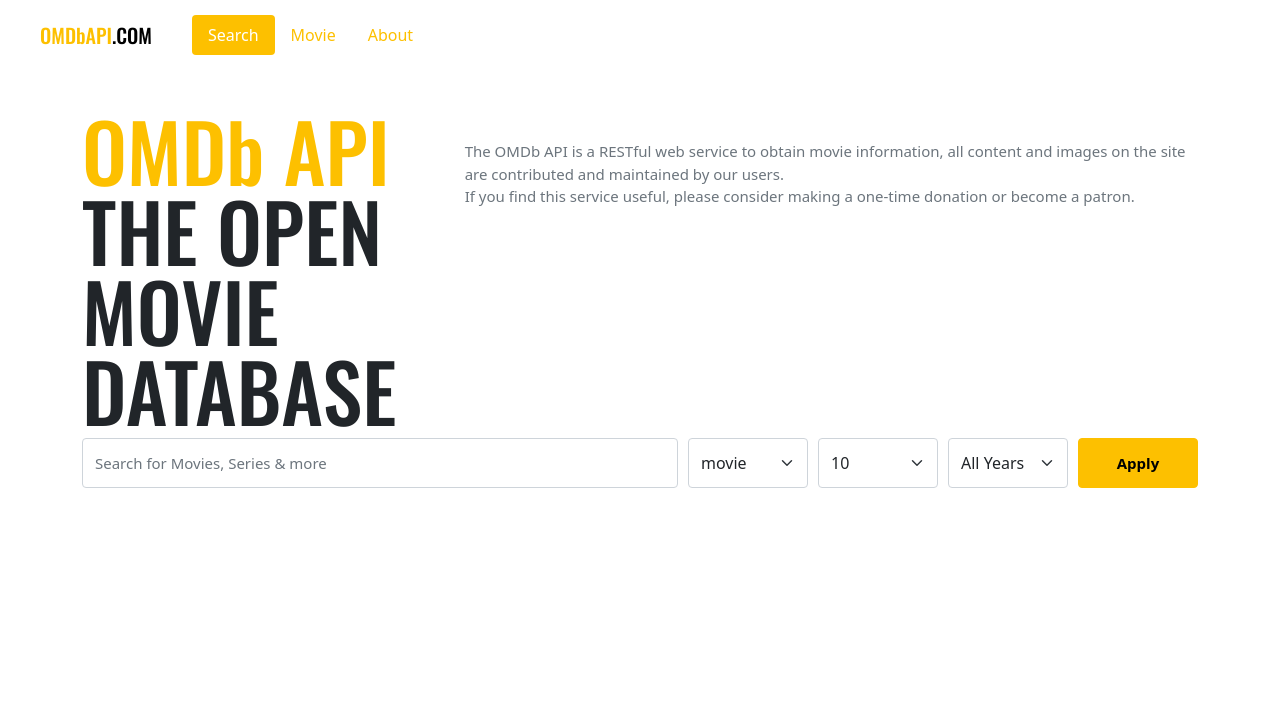
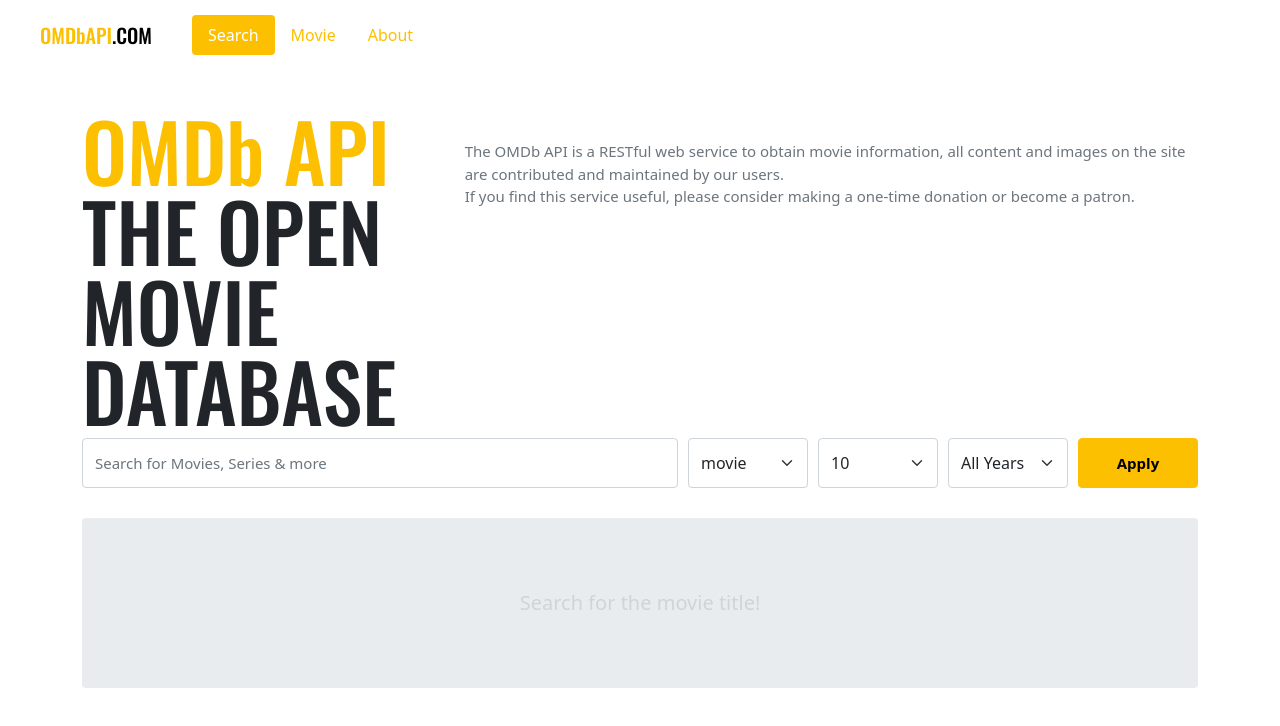
Before and after one commit to beenjh6088/vue-movie-app, a Vue app: page / in a window 1280 px wide. Shown: the top 726 px of the page. Built offline with nearby package versions, Linux system fonts and the light colour scheme.

Commit message:
to 21. 에러 메시지 출력과 로딩 애니메이션

```diff
--- a/src/components/MovieList.vue
+++ b/src/components/MovieList.vue
@@ -1,10 +1,19 @@
 <template>
   <div class="container">
-    <div class="inner">
-      <div class="message">
+    <div
+      :class="{ 'no-result': !movies.length }"
+      class="inner">
+      <div
+        v-if="loading"
+        class="spinner-border text-primary"></div>
+      <div
+        v-if="message"
+        class="message">
         {{ message }}
       </div>
-      <div class="movies">
+      <div
+        v-else
+        class="movies">
         <MovieItem
           v-for="movie in movies"
           :key="movie.imdbID"
@@ -27,13 +36,33 @@
     },
     message() {
       return this.$store.state.movie.message
+    },
+    loading() {
+      return this.$store.state.movie.loading
     }
   }
 }
 </script>
 
-<style lang="scss">
+<style lang="scss" scoped>
+@import "~/scss/main";
+
 .container {
+  margin-top: 30px;
+  .inner {
+    width: 100%;
+    background-color: $gray-200;
+    padding: 10px 0;
+    border-radius: 4px;
+    text-align: center;
+    &.no-result {
+      padding: 70px 0;
+    }
+  }
+  .message {
+    color: $gray-400;
+    font-size: 20px;
+  }
   .movies {
     display: flex;
     flex-wrap: wrap;
--- a/src/scss/main.scss
+++ b/src/scss/main.scss
@@ -1,5 +1,13 @@
 // Default variable overrides
 $primary: #FDC000;
+
+$container-max-widths: (
+  sm: 540px,
+  md: 704px,
+  lg: 924px,
+  xl: 1140px,
+  xxl: 1364px
+);
 
 // Required
 @import "../../node_modules/bootstrap/scss/functions";
--- a/src/store/movie.js
+++ b/src/store/movie.js
@@ -7,7 +7,7 @@
   // data
   state: () => ({
     movies: [],
-    message: '',
+    message: 'Search for the movie title!',
     loading: false
   }),
   // computed
@@ -28,6 +28,12 @@
   // 비동기
   actions: {
     async searchMovies({ state, commit }, payload) {
+      if(state.loading) return
+
+      commit('updateState', {
+        message: '',
+        loading: true
+      })
       try {
         const res = await _fetchMovie({
           ...payload,
@@ -65,6 +71,10 @@
           moives: [],
           message
         })
+      } finally {
+        commit('updateState', {
+          loading: false
+        })
       }
     }
   }
```
Also changed, not shown: 1 other file (tests, documents, lock files or other folders).
